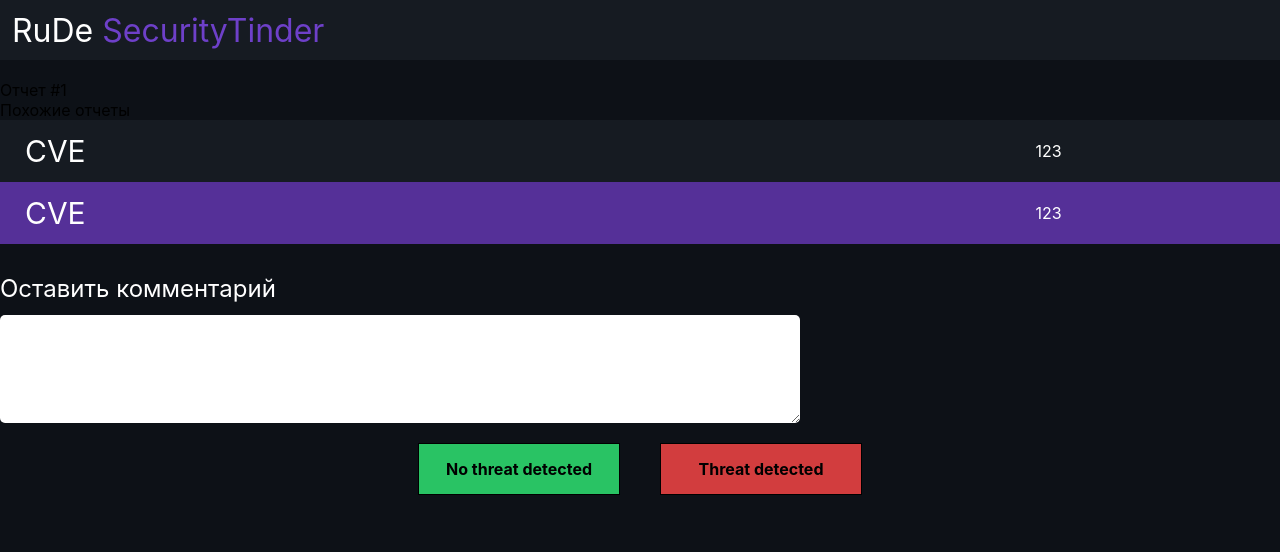
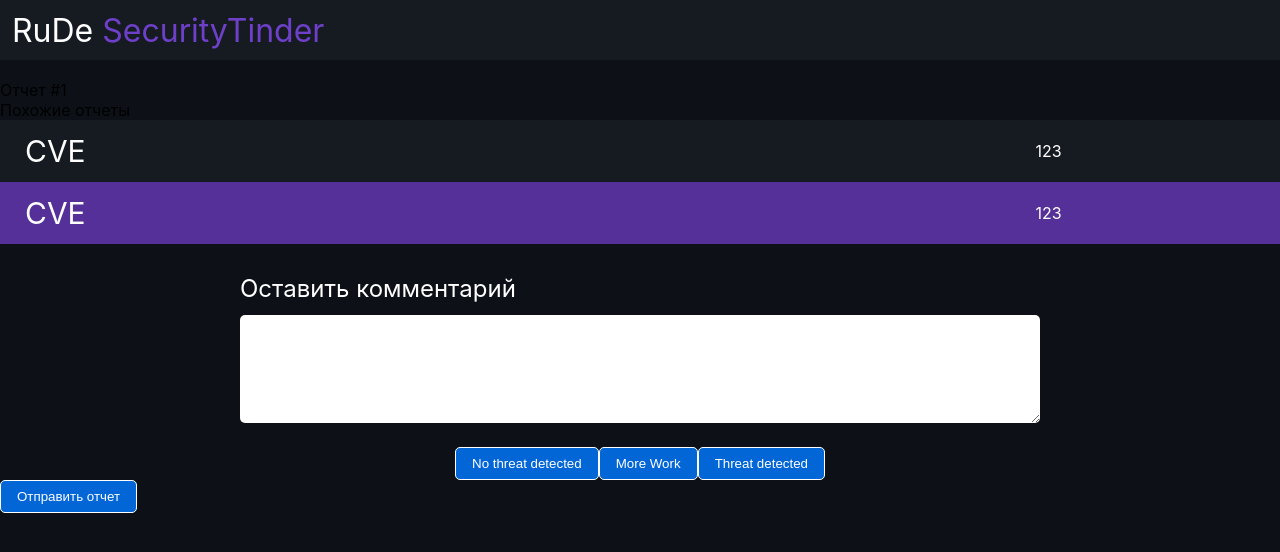
Before and after one commit to Quite-Right/RuDe, a React (Create React App) app in the folder front/: page /report/1 in a window 1280 px wide. Shown: the top 552 px of the page. Built offline with nearby package versions, Linux system fonts and the light colour scheme; some icons are missing.

Commit message:
formik and redux initialization

```diff
--- a/front/package.json
+++ b/front/package.json
@@ -10,6 +10,7 @@
     "@types/node": "^12.19.15",
     "@types/react": "^16.14.2",
     "@types/react-dom": "^16.9.10",
+    "formik": "^2.2.6",
     "node-sass": "^4.14.1",
     "react": "^17.0.1",
     "react-alert": "^7.0.2",
--- a/front/src/components/Button/Button.tsx
+++ b/front/src/components/Button/Button.tsx
@@ -1,18 +1,19 @@
 import React from 'react'
 
-type ButtonType = "primary" | "secondary";
-
+type ButtonFillType = "primary" | "secondary";
+type ButtonType = "button" | "submit" | "reset";
 interface Props {
   children: React.ReactNode;
-  type?: ButtonType;
+  fillType?: ButtonFillType;
   disabled?: boolean;
   onClick?: ((event: React.MouseEvent<HTMLButtonElement, MouseEvent>) => void) | undefined;
   className?: string;
+  type?: ButtonType;
 }
 
-const Button = ({ children, type = "primary", disabled, onClick, className }: Props) => {
+const Button = ({ children, fillType = "primary", disabled, onClick, className, type="button" }: Props) => {
   return (
-    <button onClick={onClick} disabled={disabled} className={`button button_${type} ${className ? className : ""}`}>
+    <button onClick={onClick} disabled={disabled} className={`button button_${fillType} ${className ? className : ""}`} type={type}>
       {children}
     </button>
   )
--- a/front/src/components/Report/Report.tsx
+++ b/front/src/components/Report/Report.tsx
@@ -3,7 +3,9 @@ import { useParams } from "react-router-dom";
 import Tag from "../Tag/Tag";
 import TableRow from "../TableRow/TableRow";
 import TextField from "../TextField/TextField";
+import Button from "../Button/Button";
 import Status from "../Status/Status";
+import { useFormik } from 'formik';
 
 const data = [
   {
@@ -34,30 +36,37 @@ interface IParams {
 
 const Report = () => {
   const { id } = useParams<IParams>();
-  const [comment, setComment] = useState<string>("")
-  const link: string = "ahref";
-  const link2: string = "ahref222222222222222222222222222222222222222222222222222222222222222222";
+  const formik = useFormik({
+    initialValues: {
+      comment: ""
+    },
+    onSubmit: values => {
+      alert(JSON.stringify(values, null, 2));
+    },
+  });
+  // const [comment, setComment] = useState<string>("")
   return (
     <div className="report">
       <div className="report__id">Отчет #{id}</div>
       <div className="report__id">Похожие отчеты</div>
       <table className="table">
+        <tbody>
           <TableRow rowKey={"CVE"} tooltip={"https://nvd.nist.gov/vuln"}>
             <div>123</div>
           </TableRow>
           <TableRow rowKey={"CVE"} tooltip={"https://nvd.nist.gov/vuln"}>
             <div>123</div>
           </TableRow>
+        </tbody>
+
       </table>
-      <TextField className="comment-field" label="Оставить комментарий" value={comment} onChange={(e) => { setComment(e.target.value) }} />
+      <TextField className="comment-field" label="Оставить комментарий" value={formik.values.comment} onChange={formik.handleChange("comment")} />
       <div className="report__result">
-        <div className="report__result__button unselectable" id="good">No threat detected</div>
-        <div className="report__result__button unselectable" id="bad">Threat detected</div>
-        {/* <Tag  type="green">{link}</Tag>
-                <Tag>{link2}</Tag>
-                <Tag  type="green" link={link}>{link}</Tag> */}
-        {/* <div onClick={() => console.log(Path)}>Path</div> */}
+        <Button>No threat detected</Button>
+        <Button>More Work</Button>
+        <Button>Threat detected</Button>
       </div>
+      <Button className="report-submit-btn" type="submit" onClick={() => formik.handleSubmit()}>Отправить отчет</Button>
     </div>
   )
 }
--- a/front/src/components/Report/style.scss
+++ b/front/src/components/Report/style.scss
@@ -1,67 +1,55 @@
-.report{
-    width: 1280px;
+.report {
+  max-width: 1280px;
   margin: auto;
   margin-top: 20px;
-    &__table{
+  display: flex;
+  flex-direction: column;
+  &__table {
     border: 1px solid $table-border1;
     border-spacing: 0px;
     width: 1280px;
     margin: auto;
-        color:$table-color;
-        &__header{
+    color: $table-color;
+    &__header {
       font-weight: bold;
       background: $table-bg1;
-            &__first{
+      &__first {
         border-bottom: 2px solid $table-border2;
       }
-            &__second{
+      &__second {
         border-bottom: 2px solid $table-border2;
       }
-            &__third{
+      &__third {
         border-bottom: 2px solid $table-border2;
       }
     }
 
-        &__body{
-            &__first{
+    &__body {
+      &__first {
         text-decoration: underline;
       }
-            &__second{
-
+      &__second {
       }
-            &__third{
-
+      &__third {
       }
     }
-        &__body:nth-child(2n){
+    &__body:nth-child(2n) {
       background: white;
     }
-        &__body:nth-child(2n+1){
-            background:$table-bg1;
+    &__body:nth-child(2n + 1) {
+      background: $table-bg1;
     }
   }
-    &__result{
+  &__result {
     display: flex;
     flex-direction: row;
     justify-content: center;
-        &__button{
-            width: 200px;
-            height: 50px;
-            margin: 20px;
-            border: 1px solid black;
-            display: flex;
-            flex-direction: column;
-            justify-content: center;
-            text-align: center;
-            cursor: pointer;
-            font-weight: bold;
   }
 }
-}
-#good{
+#good {
   background: $table-green2;
 }
-#bad{
+#bad {
   background: $table-red2;
 }
 
@@ -73,5 +61,10 @@
 }
 .comment-field {
   max-width: 800px;
-  width: 80%;
+  width: 90%;
+  margin: auto;
+  margin-bottom: 24px;
 }
+.report-submit-btn {
+  max-width: fit-content;
+}
--- a/front/src/components/style.scss
+++ b/front/src/components/style.scss
@@ -5,3 +5,4 @@
 @import "./Tag/style.scss";
 @import "./TableRow/style.scss";
 @import "./TextField/style.scss";
+@import "./Button/style.scss";
--- /dev/null
+++ b/front/src/redux/actionTypes.ts
@@ -0,0 +1,2 @@
+export const LOG_IN = "LOG_IN";
+export const LOG_OUT = "LOG_OUT";
--- /dev/null
+++ b/front/src/redux/reducers/rootReducer.ts
@@ -0,0 +1,4 @@
+import { combineReducers } from "redux";
+export default combineReducers({
+
+});
--- /dev/null
+++ b/front/src/redux/store.ts
@@ -0,0 +1,2 @@
+
+import authReducer from "./reducers/authReducer"
```
Also changed, not shown: front/src/redux/reducers/authReducer.ts (added, +27 -0 lines), 2 other files (tests, documents, lock files or other folders). Lines whose indentation alone changed are shown as unchanged.
